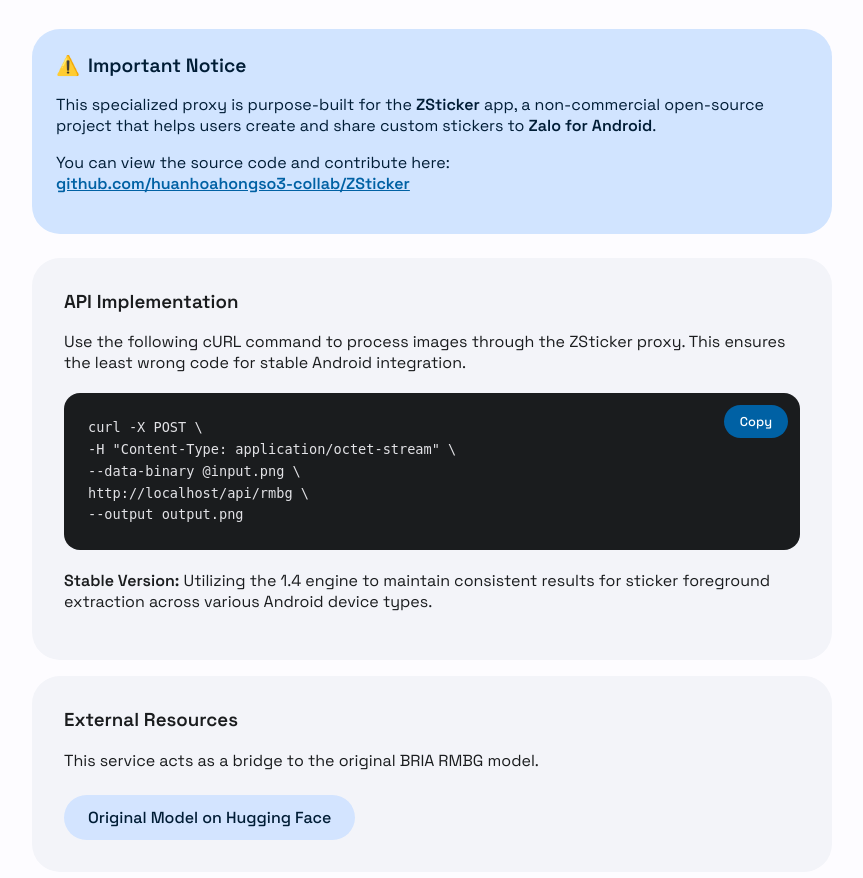
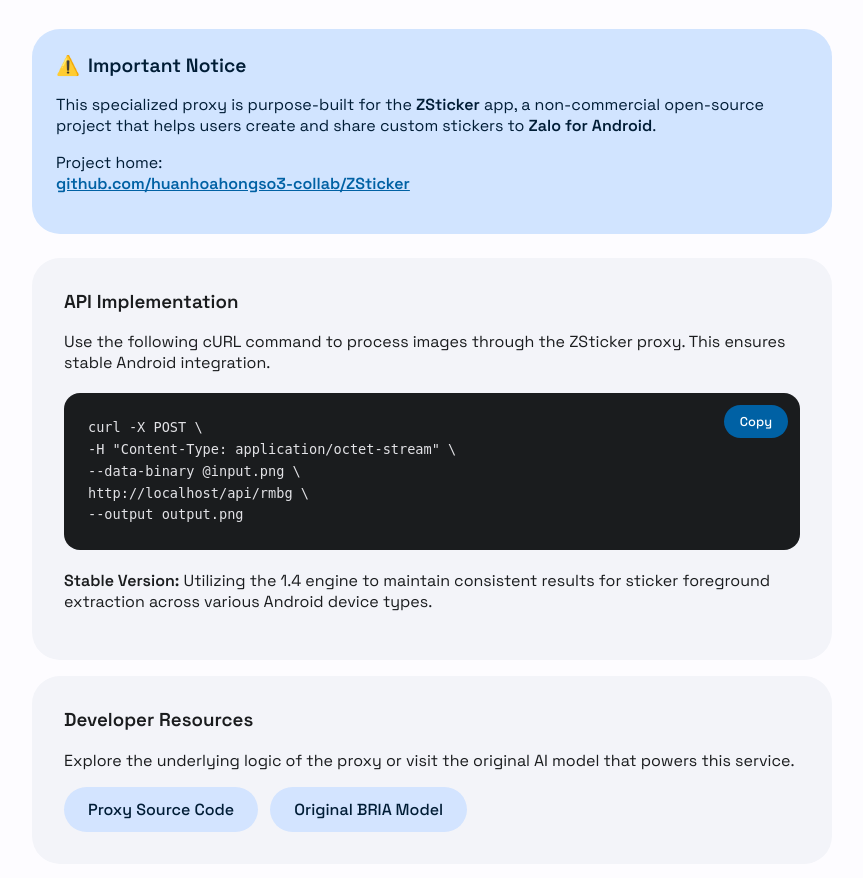
Before and after one commit to huanhoahongso3-collab/BRIA-RMBG-1.4-PROXY, a website: page index.html in a window 1280 px wide. Shown: the part 96-974 px from the top of the page, without its empty margins (208-1071 px from the left). Drawn offline with Linux system fonts and the light colour scheme.

Commit message:
Update index.html

```diff
--- a/index.html
+++ b/index.html
@@ -7,7 +7,7 @@
     <link rel="preconnect" href="https://fonts.googleapis.com">
     <link rel="preconnect" href="https://fonts.gstatic.com" crossorigin>
     <link href="https://fonts.googleapis.com/css2?family=Space+Grotesk:wght@300;400;500;600&display=swap" rel="stylesheet">
-
+    <link rel="icon" href="https://dhp2010.is-a.dev/easter/ic_launcher_foreground.png" type="image/png">
     <style>
         :root {
             /* M3 Light Palette */
@@ -119,6 +119,13 @@
 
         .copy-btn:active { transform: scale(0.95); }
 
+        .btn-group {
+            display: flex;
+            flex-wrap: wrap;
+            gap: 12px;
+            margin-top: 8px;
+        }
+
         .btn-tonal {
             display: inline-flex;
             align-items: center;
@@ -128,7 +135,6 @@
             font-weight: 500;
             background-color: var(--md-sys-color-secondary-container);
             color: var(--md-sys-color-on-secondary-container);
-            margin-top: 8px;
             transition: opacity 0.2s;
         }
 
@@ -146,14 +152,14 @@
         <div class="warning-card">
             <h2><span>⚠️</span> Important Notice</h2>
             <p>This specialized proxy is purpose-built for the <strong>ZSticker</strong> app, a non-commercial open-source project that helps users create and share custom stickers to <strong>Zalo for Android</strong>.</p>
-            <p>You can view the source code and contribute here: <br>
+            <p>Project home: <br>
                <a href="https://github.com/huanhoahongso3-collab/ZSticker/" target="_blank" style="font-weight: 600; text-decoration: underline;">github.com/huanhoahongso3-collab/ZSticker</a>
             </p>
         </div>
 
         <div class="card">
             <h3 style="margin-top:0">API Implementation</h3>
-            <p>Use the following cURL command to process images through the ZSticker proxy. This ensures the least wrong code for stable Android integration.</p>
+            <p>Use the following cURL command to process images through the ZSticker proxy. This ensures stable Android integration.</p>
 
             <div class="code-container">
                 <button class="copy-btn" onclick="copyCode()">Copy</button>
@@ -164,11 +170,17 @@
         </div>
 
         <div class="card">
-            <h3 style="margin-top:0">External Resources</h3>
-            <p>This service acts as a bridge to the original BRIA RMBG model.</p>
-            <a href="https://huggingface.co/spaces/briaai/BRIA-RMBG-1.4" target="_blank" class="btn-tonal">
-                Original Model on Hugging Face
-            </a>
+            <h3 style="margin-top:0">Developer Resources</h3>
+            <p>Explore the underlying logic of the proxy or visit the original AI model that powers this service.</p>
+
+            <div class="btn-group">
+                <a href="https://github.com/huanhoahongso3-collab/BRIA-RMBG-1.4-PROXY" target="_blank" class="btn-tonal">
+                    Proxy Source Code
+                </a>
+                <a href="https://huggingface.co/spaces/briaai/BRIA-RMBG-1.4" target="_blank" class="btn-tonal">
+                    Original BRIA Model
+                </a>
+            </div>
         </div>
     </div>
 
@@ -183,7 +195,8 @@
         document.getElementById("curl-cmd").innerText = cmd;
 
         function copyCode() {
-            navigator.clipboard.writeText(cmd);
+            const codeText = document.getElementById("curl-cmd").innerText;
+            navigator.clipboard.writeText(codeText);
             const btn = document.querySelector('.copy-btn');
             btn.innerText = 'Copied!';
             setTimeout(() => btn.innerText = 'Copy', 2000);
```
